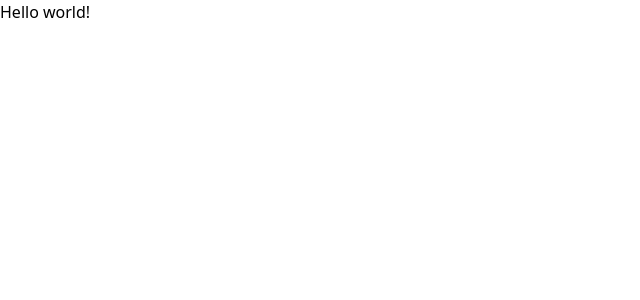
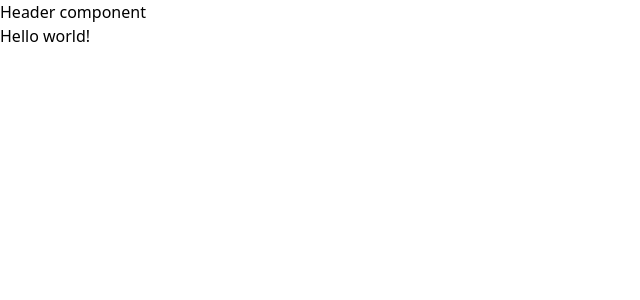
Before and after one commit to Web-serfer/sveltekit_tailwindcss_starter, a SvelteKit app: page / in a window 1280 px wide. Shown: the top 300 px of the page, without its empty margins (0-640 px from the left). Built offline with nearby package versions, Linux system fonts and the light colour scheme.

Commit message:
Commit 19/11/22

```diff
--- a/src/routes/+layout.svelte
+++ b/src/routes/+layout.svelte
@@ -1,5 +1,9 @@
 <script>
   import "../app.css";
+  import Header from "../libs/components/Header.svelte";
 </script>
 
+<div class="bg-slate-100">
+  <Header />
+</div>
 <slot />
```
